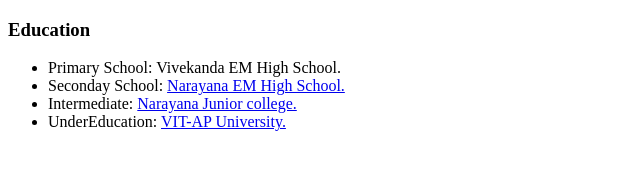
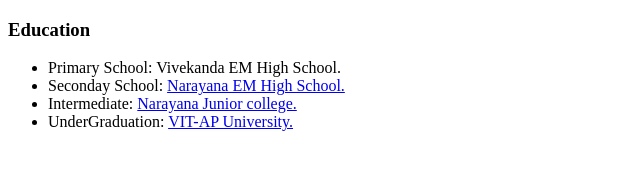
Before and after one commit to HimaleswarReddy/CV, a plain HTML site: page education.html in a window 1280 px wide. Shown: the full height of the page, 0-640 px from the left. Drawn offline with Linux system fonts and the light colour scheme.

Commit message:
Update education.html

```diff
--- a/education.html
+++ b/education.html
@@ -10,7 +10,7 @@
     <li>Primary School: Vivekanda EM High School.</li>
     <li>Seconday School: <a href="https://www.narayanagroup.com/"> Narayana EM High School.</a></li>
     <li>Intermediate: <a href="https://www.narayanagroup.com/"> Narayana Junior college.</a></li>
-    <li>UnderEducation: <a href="https://vitap.ac.in/"> VIT-AP University.</a></li>
+    <li>UnderGraduation: <a href="https://vitap.ac.in/"> VIT-AP University.</a></li>
     </ul>
 </body>
 </html>
```
